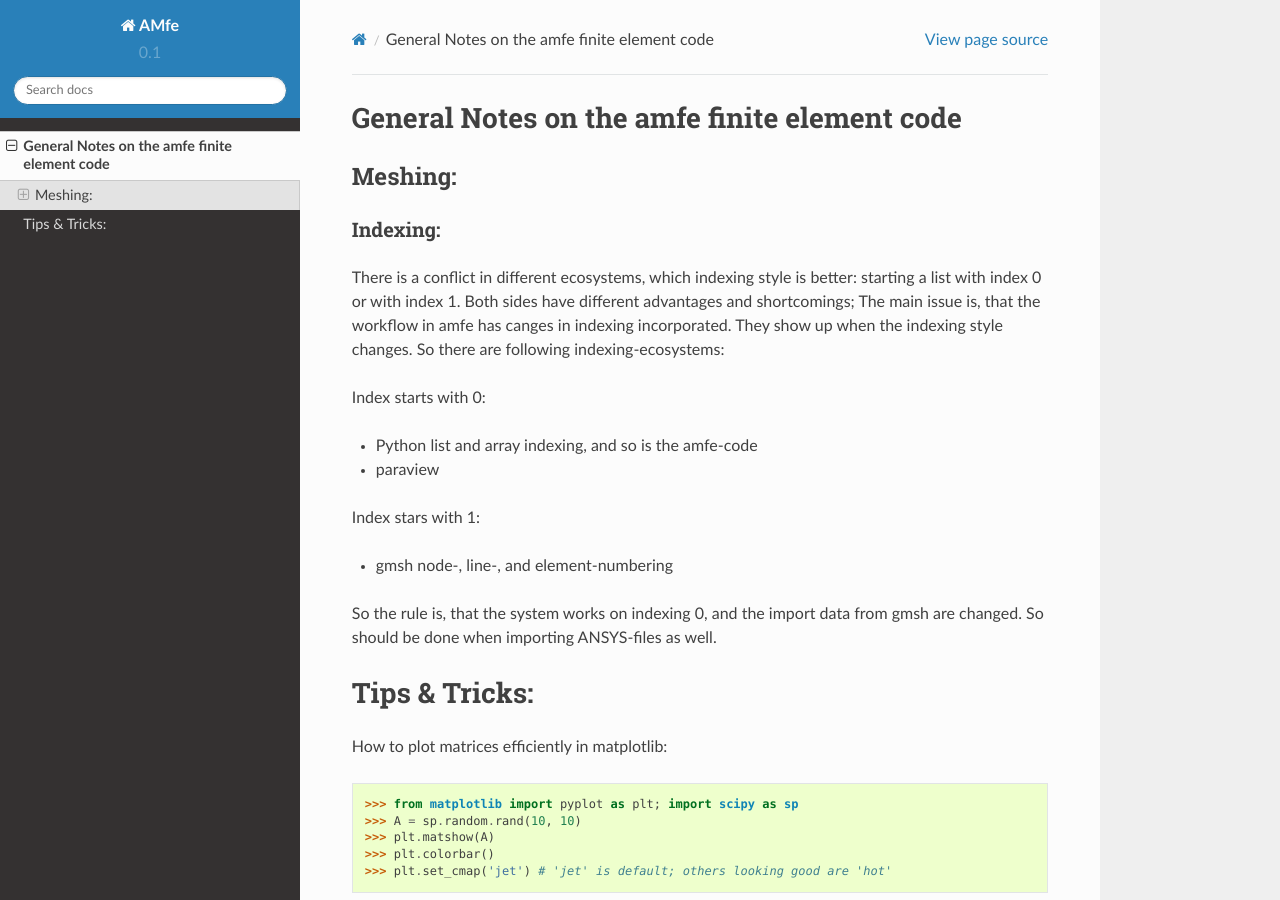
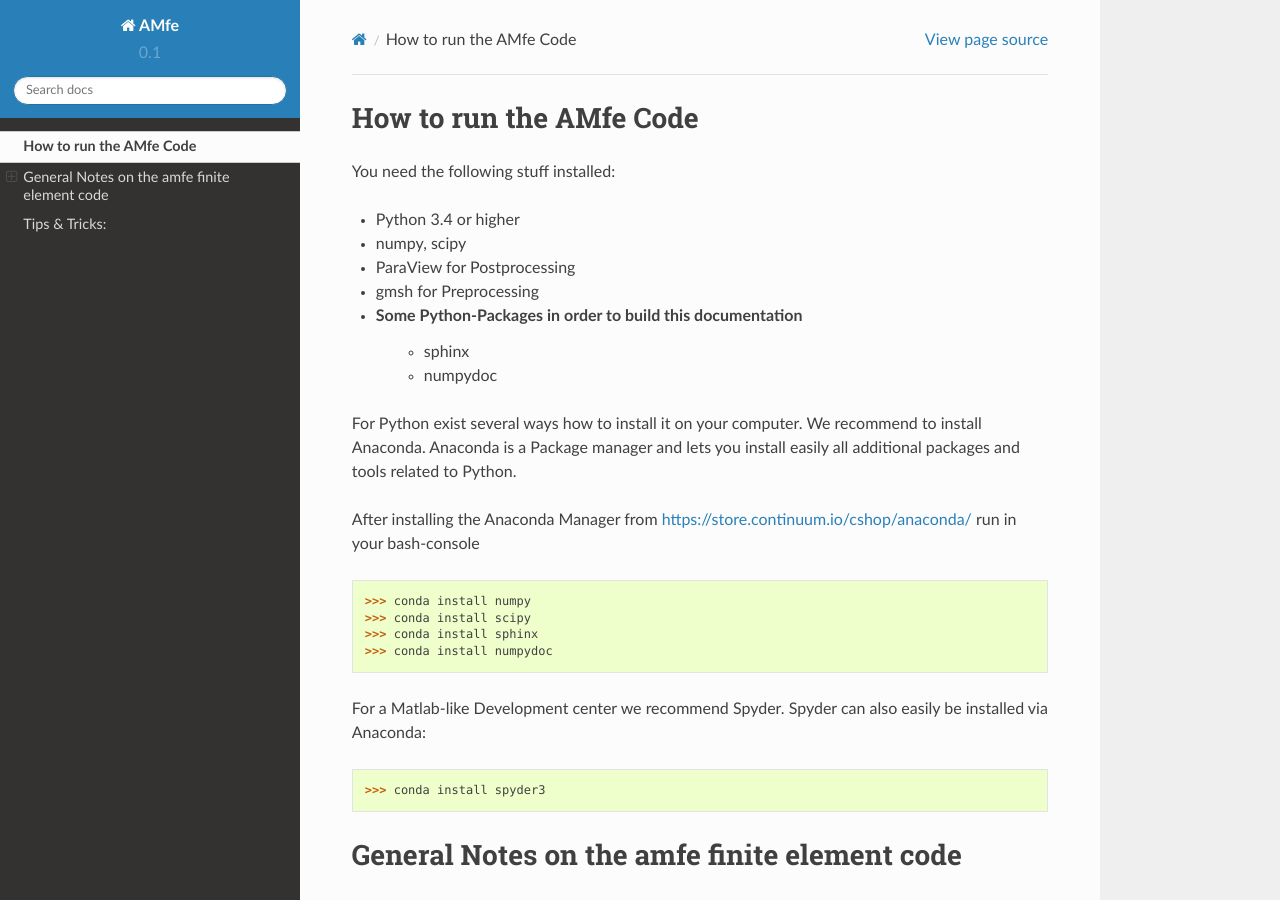
Before and after one commit to AppliedMechanics/AMfe, a Sphinx documentation site: the page built from 002_Python/docs/notes.rst, in a window 1280 px wide and 900 px high. Built offline with Sphinx 7.4.7 and the Read the Docs theme 2.0.0, drawn with Linux system fonts in a browser that asks for light colours; pages that are not in the unit, such as notebooks, are missing from menus.

Commit message:
updates in documentation

```diff
--- a/002_Python/docs/notes.rst
+++ b/002_Python/docs/notes.rst
@@ -1,3 +1,32 @@
+How to run the AMfe Code
+========================
+
+You need the following stuff installed:
+
+- Python 3.4 or higher
+- numpy, scipy
+- ParaView for Postprocessing
+- gmsh for Preprocessing
+- Some Python-Packages in order to build this documentation
+	- sphinx
+	- numpydoc
+
+For Python exist several ways how to install it on your computer. We recommend to install Anaconda. Anaconda is a Package manager and lets you install easily all additional packages and tools related to Python.
+
+After installing the Anaconda Manager from https://store.continuum.io/cshop/anaconda/ run in your bash-console
+
+>>> conda install numpy
+>>> conda install scipy
+>>> conda install sphinx
+>>> conda install numpydoc
+
+For a Matlab-like Development center we recommend Spyder. Spyder can also easily be installed via Anaconda:
+
+>>> conda install spyder3
+
+
+
+
 General Notes on the amfe finite element code
 ===============================================
 
```
Also changed, not shown: 002_Python/docs/index.rst (line endings or trailing spaces), 3 other files.
